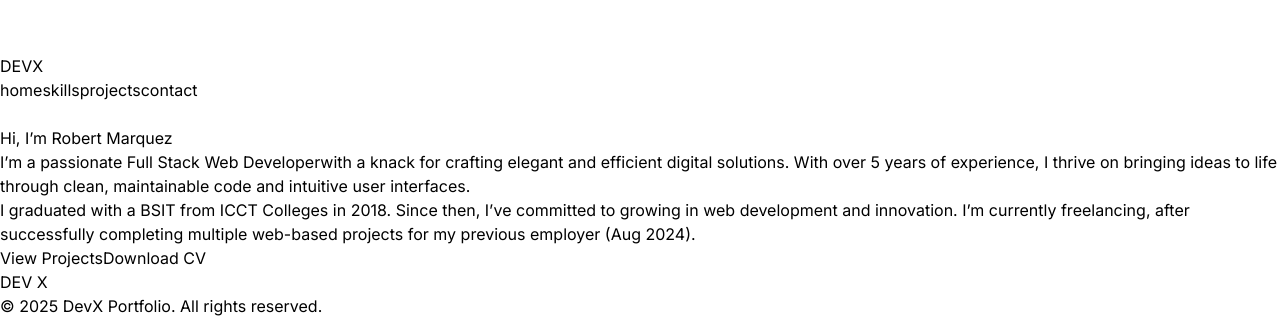
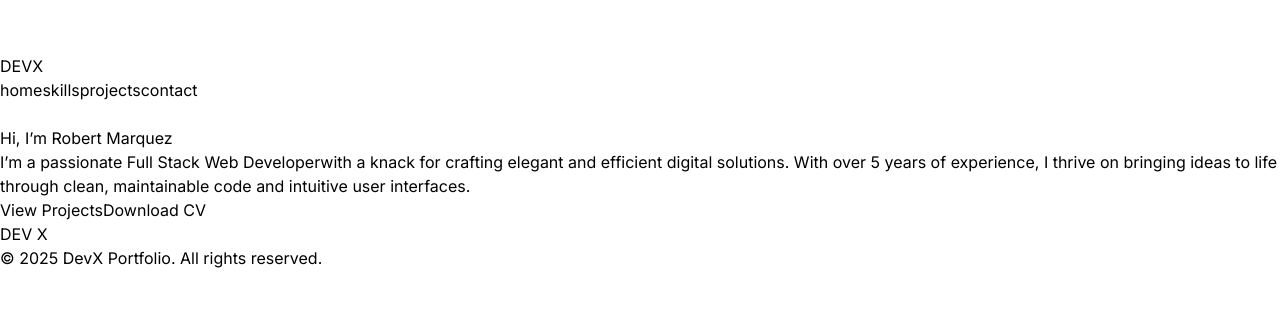
Before and after one commit to legitem2023/umbra_exam, a Next.js app: page / in a window 1280 px wide. Shown: the part 913-1231 px from the top of the page. After the commit the page ends 1183 px from the top, so only its background shows below. Built offline with nearby package versions, Linux system fonts and the light colour scheme.

Commit message:
Update page.tsx

```diff
--- a/src/app/page.tsx
+++ b/src/app/page.tsx
@@ -139,11 +139,7 @@ const FuturisticPortfolio = () => {
                   user interfaces.
                 </p>
 
-                <p className="text-gray-300 text-base sm:text-lg leading-relaxed mb-6">
-                  I graduated with a <span className="font-semibold text-white">BSIT from ICCT Colleges in 2018</span>.
-                  Since then, I’ve committed to growing in web development and innovation. I’m currently freelancing,
-                  after successfully completing multiple web-based projects for my previous employer (Aug 2024).
-                </p>
+
 
                 <div className="flex flex-wrap gap-4">
                   <button className="px-6 py-3 bg-gradient-to-r from-emerald-500 to-purple-500 rounded-lg font-medium text-sm sm:text-base">
```
